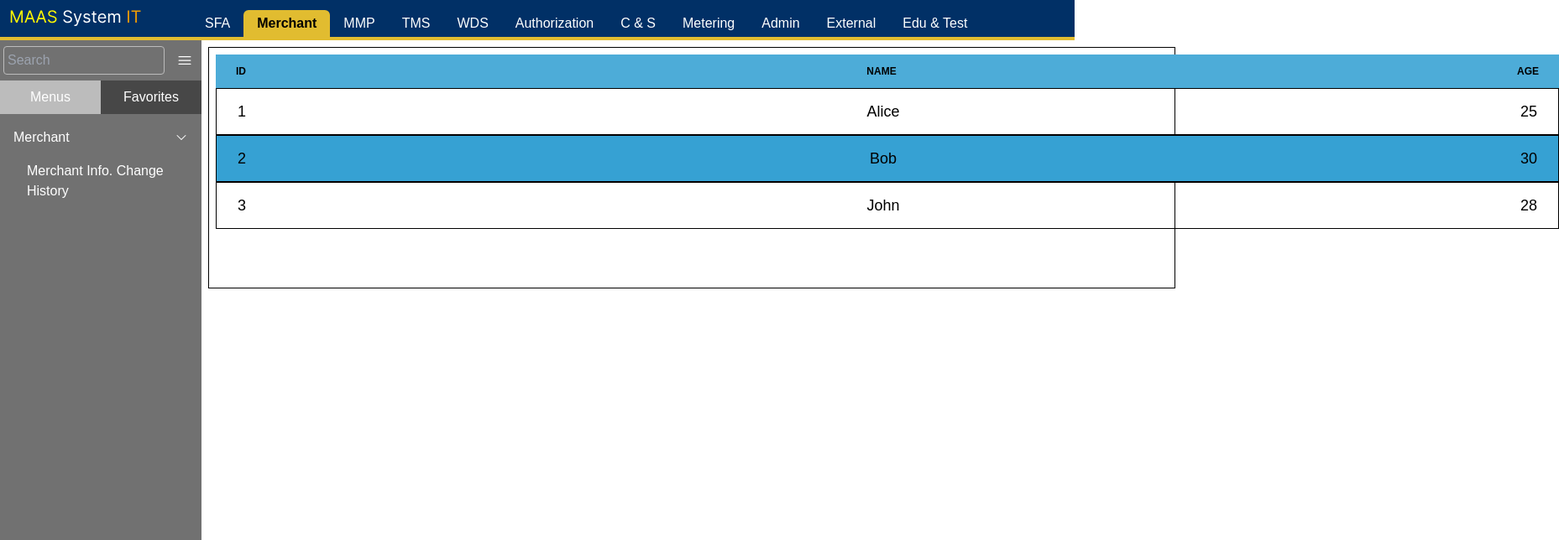
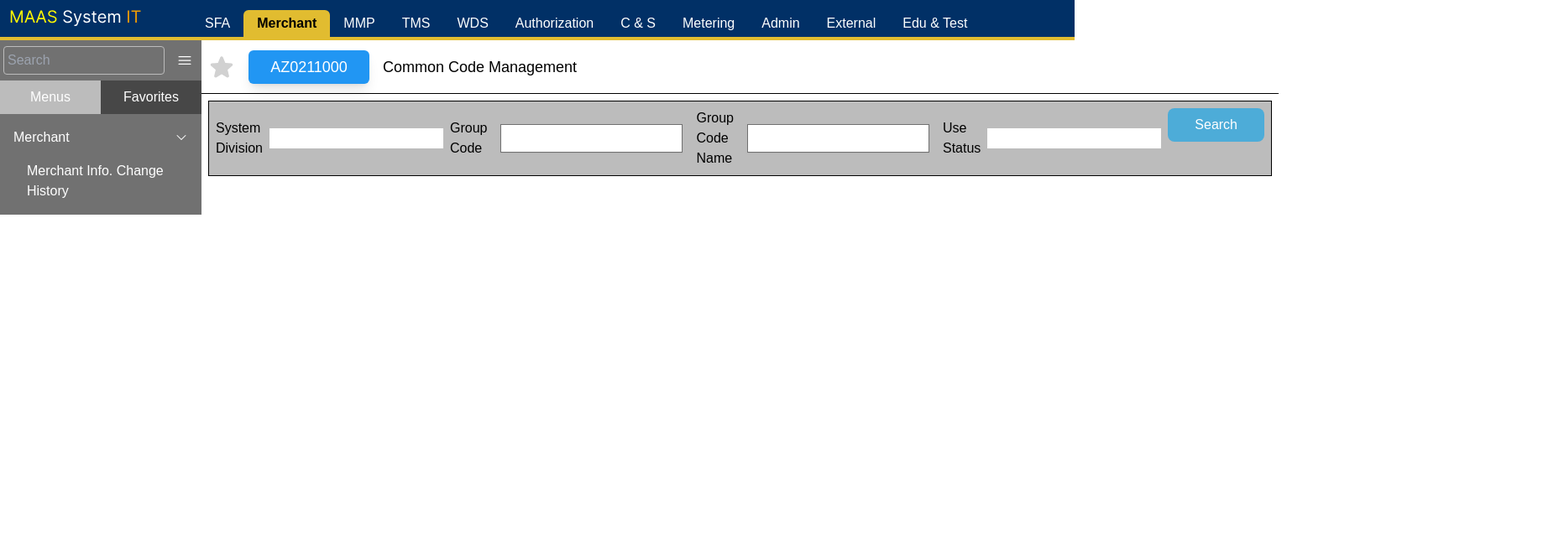
Before and after one commit to OracleTuxedo/bcap-fe, a Next.js app: page /ui in a window 1280 px wide. Shown: the top 644 px of the page at 84% size, 1857 px wide, since content can reach past the window. Built offline with nearby package versions, Linux system fonts and the light colour scheme.

Commit message:
loading and header for new page

```diff
--- /dev/null
+++ b/src/components/organisms/Loading.tsx
@@ -0,0 +1,12 @@
+const Loading = () => {
+    return (
+        <div className="fixed inset-0 flex items-center justify-center bg-sidebar-normal bg-opacity-75">
+          <div className="flex flex-col items-center">
+            <div className="loader border-t-4 border-b-4 border-blue-500 rounded-full w-12 h-12 animate-spin"></div>
+            <p className="text-white mt-4">Loading...</p>
+          </div>
+        </div>
+      );
+}
+
+export default Loading;
--- a/src/components/organisms/index.ts
+++ b/src/components/organisms/index.ts
@@ -1,9 +1,11 @@
 import Navbar from "./Navbar";
 import Sidebar from "./Sidebar";
 import Header from "./Header";
+import Loading from "./Loading";
 
 export {
     Navbar,
     Sidebar,
     Header,
+    Loading,
 }
--- a/src/pages/mc/wmc0302500/index.tsx
+++ b/src/pages/mc/wmc0302500/index.tsx
@@ -1,4 +1,4 @@
-import { Button, DateRange, InputText } from "@/components";
+import { Button, DateRange, InputText, Loading } from "@/components";
 import { SMC03F054ROutVo } from "@/dto/SMC03F054R";
 import { SMC03F055ROutVo } from "@/dto/SMC03F055R";
 import { ButtonTypeEnum } from "@/enums";
@@ -20,6 +20,15 @@ const WMC0302500 = () => {
   const [outVoSMC03F055R, setOutVoSMC03F055R] = useState<SMC03F055ROutVo>();
 
   const [loading, setLoading] = useState<boolean>(false);
+  const [isFavorite, setIsFavorite] = useState<boolean>(false);
+
+  const [queryDate, setQueryDate] = useState<queryDataInterface>({
+    start: "20200101",
+    end: "20241231",
+  });
+  const [mid, setMid] = useState<string>("70000000014");
+  const pageSize: string = "70";
+
   const [selectedRow, setSelectedRow] = useState<string[]>([]);
   const [selectAll, setSelectAll] = useState<boolean>(false);
 
@@ -46,14 +55,6 @@ const WMC0302500 = () => {
 
     setSelectAll(!selectAll);
   }
-
-  const [isFavorite, setIsFavorite] = useState<boolean>(false);
-  const [queryDate, setQueryDate] = useState<queryDataInterface>({
-    start: "20200101",
-    end: "20241231",
-  });
-  const [mid, setMid] = useState<string>("70000000014");
-  const pageSize: string = "70";
 
   const handlerDownloadButton = async () => {
     if (outVoSMC03F054R) {
@@ -123,12 +124,7 @@ const WMC0302500 = () => {
 
   if (loading) {
     return (
-      <div className="fixed inset-0 flex items-center justify-center bg-sidebar-normal bg-opacity-75">
-        <div className="flex flex-col items-center">
-          <div className="loader border-t-4 border-b-4 border-blue-500 rounded-full w-12 h-12 animate-spin"></div>
-          <p className="text-white mt-4">Loading...</p>
-        </div>
-      </div>
+      <Loading/>
     );
   }
   return (
--- a/src/pages/ui/index.tsx
+++ b/src/pages/ui/index.tsx
@@ -1,70 +1,143 @@
-import { Seo } from '@/components';
-import { DataTable, DataTableProps } from '@/components/atoms/DataTable';
-import { Navbar, Sidebar } from '@/components/organisms';
-import { TabEnum } from '@/enums';
-import { useState } from 'react';
-
-type dataColumns = {
-  id: string;
-  name: string;
-  age: string;
-};
+import { Button, InputText, Loading } from '@/components';
+import { ButtonTypeEnum } from '@/enums';
+import { MainLayout } from '@/layout';
+import { ChangeEvent, useState } from 'react';
 
 const UiPage = () => {
-  const [activeTab, setActiveTab] = useState<TabEnum>(TabEnum.MERCHANT);
+  const screenId = "WAZ0211000";
+  const [loading, setLoading] = useState<boolean>(false);
+  const [isFavorite, setIsFavorite] = useState<boolean>(false);
 
-  const data: dataColumns[] = [
-    { id: '1', name: 'Alice', age: '25' },
-    { id: '2', name: 'Bob', age: '30' },
-    { id: '3', name: 'John', age: '28' },
-  ];
+  const [groupCode, setGroupCode] = useState<string>('');
+  const [groupCodeName, setGroupCodeName] = useState<string>('');
 
-  const columns: DataTableProps<dataColumns>['columns'] = [
-    {
-      title: 'id',
-      field: 'id',
-    },
-    {
-      field: 'name',
-      title: 'name',
-    },
-    {
-      title: 'age',
-      field: 'age',
-    },
-  ];
-
-  const handleClick = (data: dataColumns) => {
-
+  const favoriteHandler = () => {
+    setIsFavorite((prev) => !prev);
   };
 
-  return (
-    <div
-      className={`
-            flex flex-1 flex-col
-            h-screen
-        `}
-    >
-      <Seo title="MAAS UI" />
-      <Navbar activeTab={activeTab} setState={setActiveTab} />
-      <div
-        className={`
-                flex flex-1 flex-row
+  const onClickSearch = async () => {
+    console.log("SEARCH");
+    console.log("groupCode", groupCode);
+    console.log("groupCodeName", groupCodeName);
+  };
+
+  if (loading) {
+    return(
+      <Loading/>
+    )
+  } else {
+    return (
+      <MainLayout
+        screenId='AZ0211000'
+        screenName='Common Code Management'
+        isFavorite={isFavorite}
+        favoriteHandler={favoriteHandler}
+      >
+              <div
+          id="content"
+          className={`
+            w-full
+          `}
+        >
+          <div
+            id="search"
+            className={`
+              mx-2 py-2
+              flex flex-row
+              border
+              text-md
+              justify-between
+              bg-sidebar-active
             `}
-      >
-        <Sidebar />
-        <DataTable data={data} columns={columns} handleClick={handleClick} />
-        {/* <div
+          >
+            <div id="input" className="flex">
+              <div id='system-division'
                 className={`
-                    flex flex-1
+                  flex flex-row
+                  font-medium
+                  items-center
                 `}
+              >
+                <label
+                  className={`
+                    mx-2
+                  `}
+                >System Division</label>
+                <input name='system-division'/>
+              </div>
+              <div id='group-code'
+                className={`
+                  flex flex-row
+                  font-medium
+                  items-center
+                `}
+              >
+                <label
+                  className={`
+                    mx-2
+                  `}
+                >Group Code</label>
+                <InputText
+                  name='group-code'
+                  value={groupCode}
+                  onChangeHandler={(e : ChangeEvent<HTMLInputElement>) => setGroupCode(e.target.value)}
+                />
+              </div>
+              <div id='group-code-name'
+                className={`
+                  flex flex-row
+                  font-medium
+                  items-center
+                `}
+              >
+                <label
+                  className={`
+                    mx-2
+                  `}
+                >Group Code Name</label>
+                <InputText
+                  name='group-code-name'
+                  value={groupCodeName}
+                  onChangeHandler={(e : ChangeEvent<HTMLInputElement>) => setGroupCodeName(e.target.value)}
+                />
+              </div>
+              <div id='use-status'
+                className={`
+                  flex flex-row
+                  font-medium
+                  items-center
+                `}
+              >
+                <label
+                  className={`
+                    mx-2
+                  `}
+                >Use Status</label>
+                <input name='use-status' />
+              </div>
+            </div>
+
+            <div
+              id="searchButton"
+              className={`
+                mx-2
+              `}
             >
-                content
+              <Button
+                type={ButtonTypeEnum.DEFAULT}
+                onClickHandler={onClickSearch}
+                white
+              >
+                Search
+              </Button>
+            </div>
+          </div>
 
-            </div> */}
-      </div>
-    </div>
-  );
+        </div>
+      </MainLayout>
+    );
+  }
+
 };
 
 export default UiPage;
```
